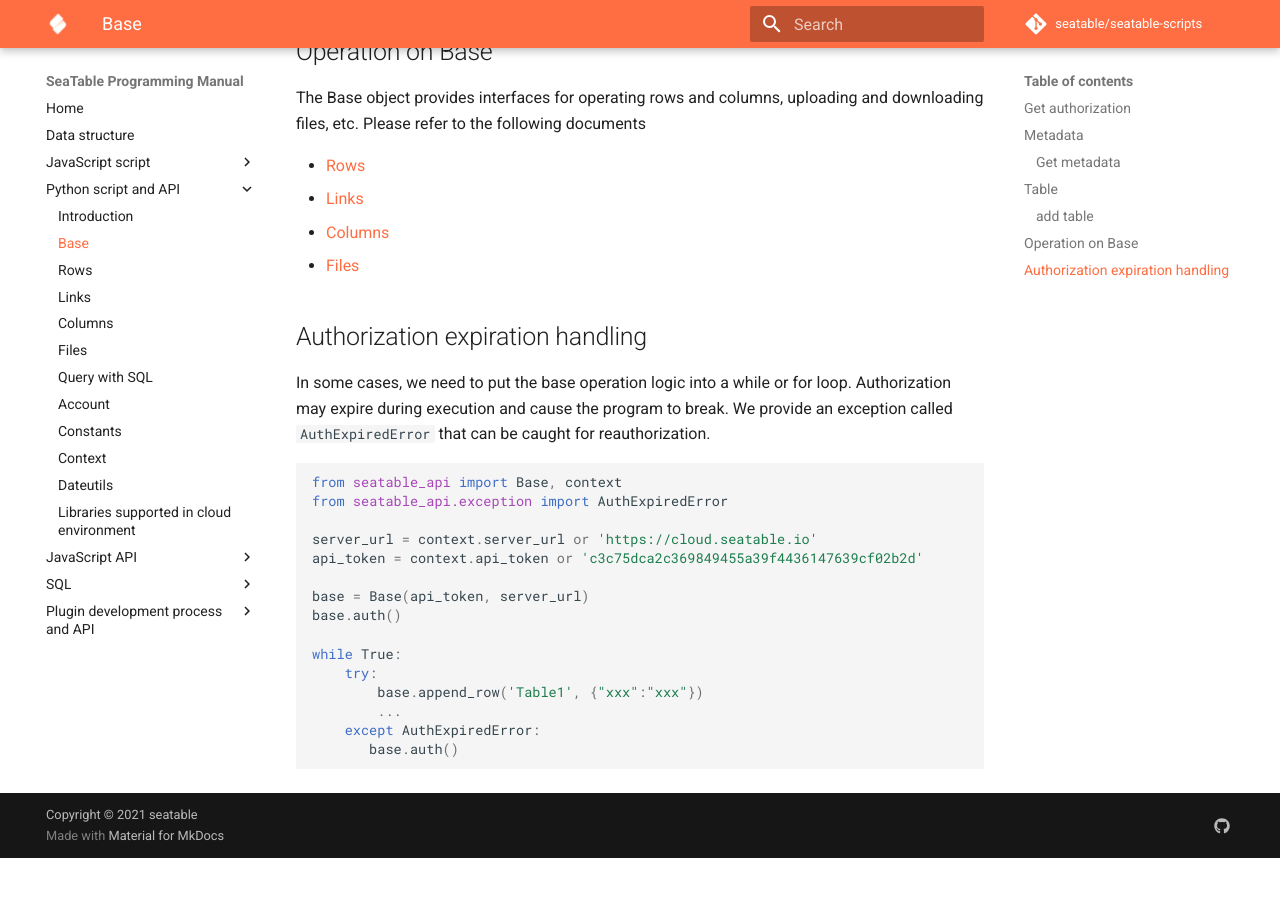
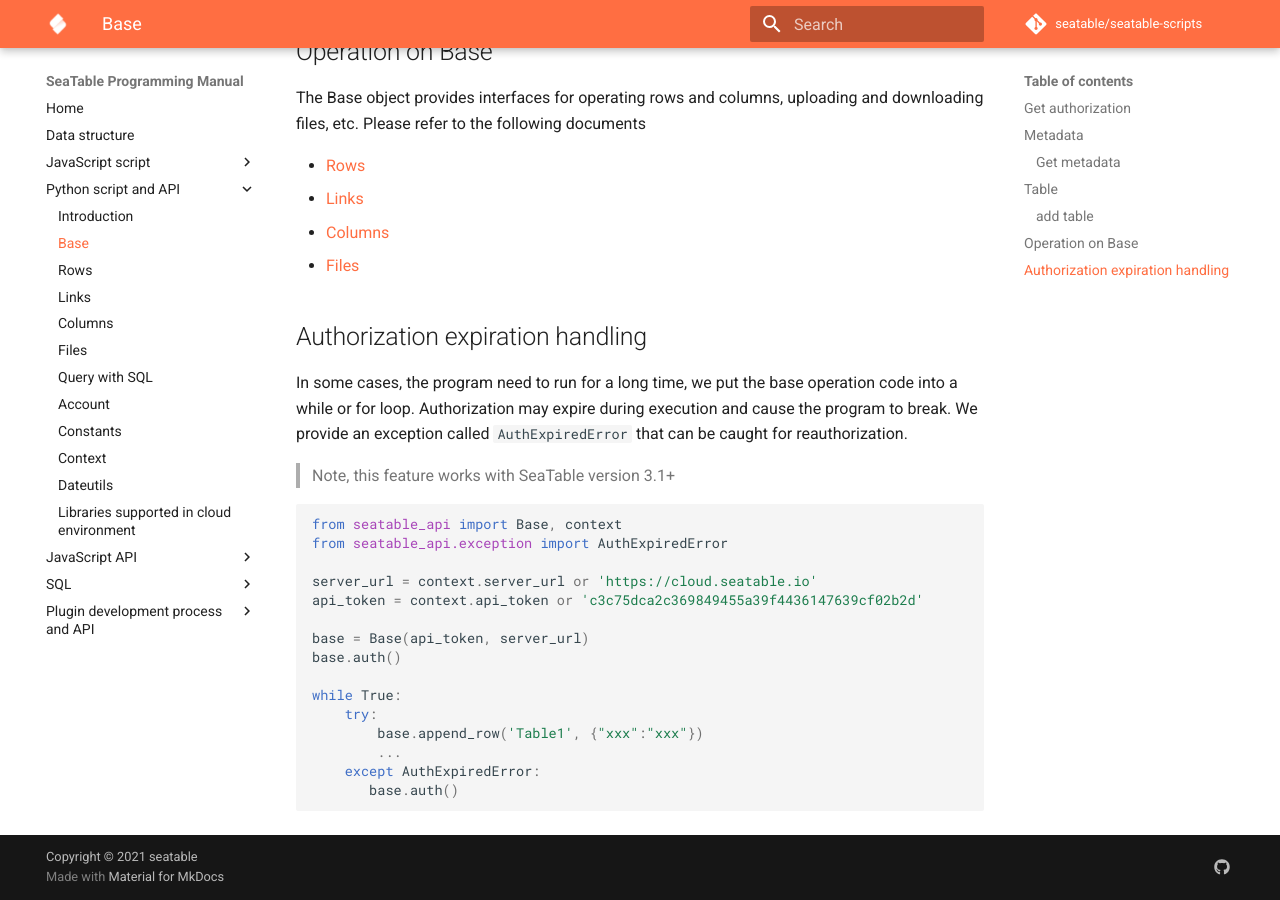
Before and after one commit to seatable/seatable-scripts, an MkDocs documentation site: the page built from manual/python/base.md, in a window 1280 px wide and 900 px high, scrolled down 2221 px. Built offline with MkDocs 1.6.1 and Material for MkDocs 9.7.7, drawn with Linux system fonts in a browser that asks for light colours; comment, search, counter and statistics services are not loaded; before the commit the page ends 3079 px from its top, so only the background shows below that.

Commit message:
Update base.md

````diff
--- a/manual/python/base.md
+++ b/manual/python/base.md
@@ -117,7 +117,9 @@
 
 ## Authorization expiration handling
 
-In some cases, we need to put the base operation logic into a while or for loop. Authorization may expire during execution and cause the program to break. We provide an exception called `AuthExpiredError` that can be caught for reauthorization.
+In some cases, the program need to run for a long time, we put the base operation code into a while or for loop. Authorization may expire during execution and cause the program to break. We provide an exception called `AuthExpiredError` that can be caught for reauthorization.
+
+> Note, this feature works with SeaTable version 3.1+
 
 ```python
 from seatable_api import Base, context
````
